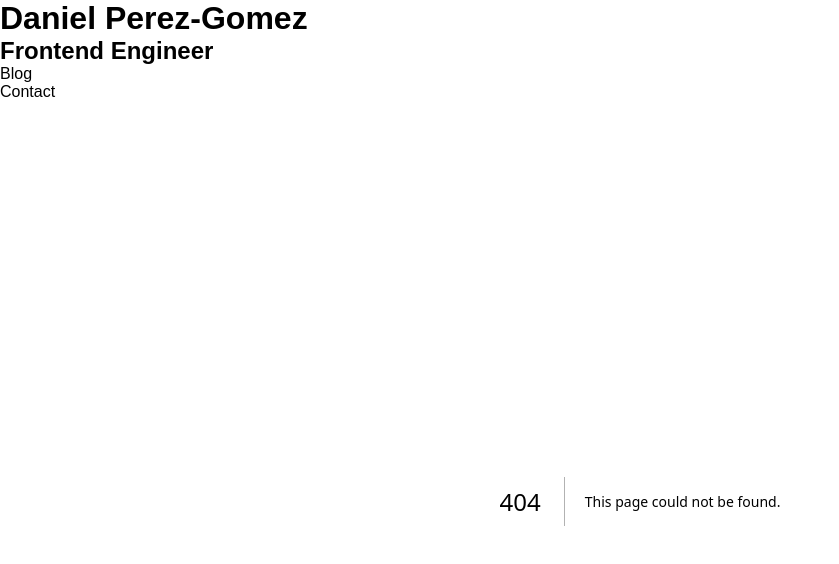
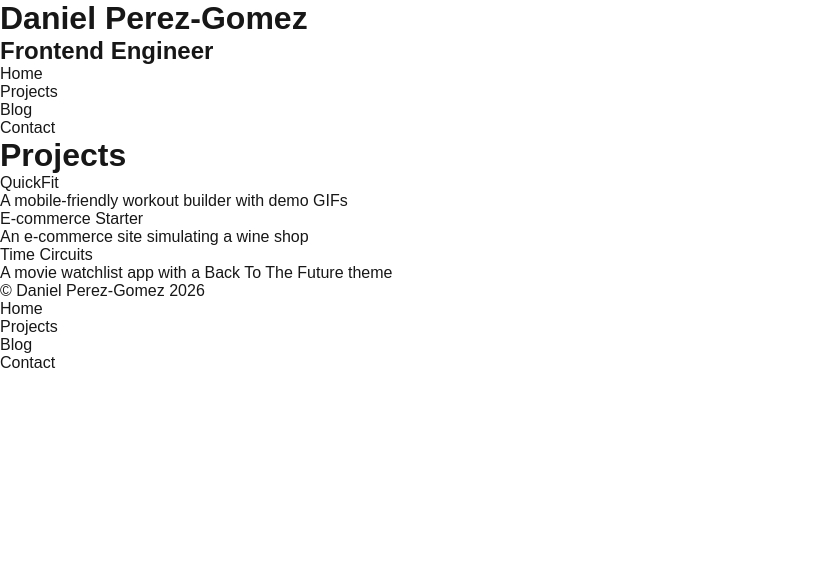
Before and after one commit to danpgomez/danieltalkscode-next, a Next.js app: page /projects in a window 1280 px wide. Before the commit this address had no page. Shown: the top 564 px of the page, without its empty margins (0-839 px from the left). Built offline with nearby package versions, Linux system fonts and the light colour scheme.

Commit message:
Add a footer and project index

```diff
--- /dev/null
+++ b/app/footer.tsx
@@ -0,0 +1,22 @@
+import Link from "next/link";
+
+export default function Footer() {
+    const currentYear = new Date().getFullYear();
+
+    return (
+
+        <footer>
+
+            <p>© Daniel Perez-Gomez {currentYear}</p>
+
+            <nav aria-label="footer navigation">
+                <ul>
+                    <li><Link href="/">Home</Link></li>
+                    <li><Link href="/projects">Projects</Link></li>
+                    <li><Link href="/blog">Blog</Link></li>
+                    <li><Link href="/contact">Contact</Link></li>
+                </ul>
+            </nav>
+        </footer>
+    );
+};
--- a/app/header.tsx
+++ b/app/header.tsx
@@ -8,8 +8,10 @@ export default function Header() {
                 <h2>Frontend Engineer</h2>
             </header>
 
-            <nav>
+            <nav aria-label="header navigation">
                 <ul>
+                    <li><Link href="/">Home</Link></li>
+                    <li><Link href="/projects">Projects</Link></li>
                     <li><Link href="/blog">Blog</Link></li>
                     <li><Link href="/contact">Contact</Link></li>
                 </ul>
--- a/app/layout.tsx
+++ b/app/layout.tsx
@@ -2,6 +2,7 @@ import type { Metadata } from "next";
 import { Geist, Geist_Mono } from "next/font/google";
 import "./globals.css";
 import Header from "./header";
+import Footer from "./footer";
 
 const geistSans = Geist({
   variable: "--font-geist-sans",
@@ -24,6 +25,7 @@ export default function RootLayout({ children }: LayoutProps<"/">) {
       <body>
         <Header />
         {children}
+        <Footer />
       </body>
     </html>
   );
--- /dev/null
+++ b/app/projects/page.tsx
@@ -0,0 +1,19 @@
+import Link from "next/link";
+import { getAllProjects } from "@/lib/projects";
+
+export default async function ProjectIndex() {
+    const projects = await getAllProjects();
+    return (
+        <main>
+            <h1>Projects</h1>
+            <ul>
+                {projects.map(({ slug, frontmatter }) => (
+                    <li key={slug}>
+                        <Link href={`/projects/${slug}`}>{frontmatter.title}</Link>
+                        <p>{frontmatter.description}</p>
+                    </li>
+                ))}
+            </ul>
+        </main>
+    );
+}
```
